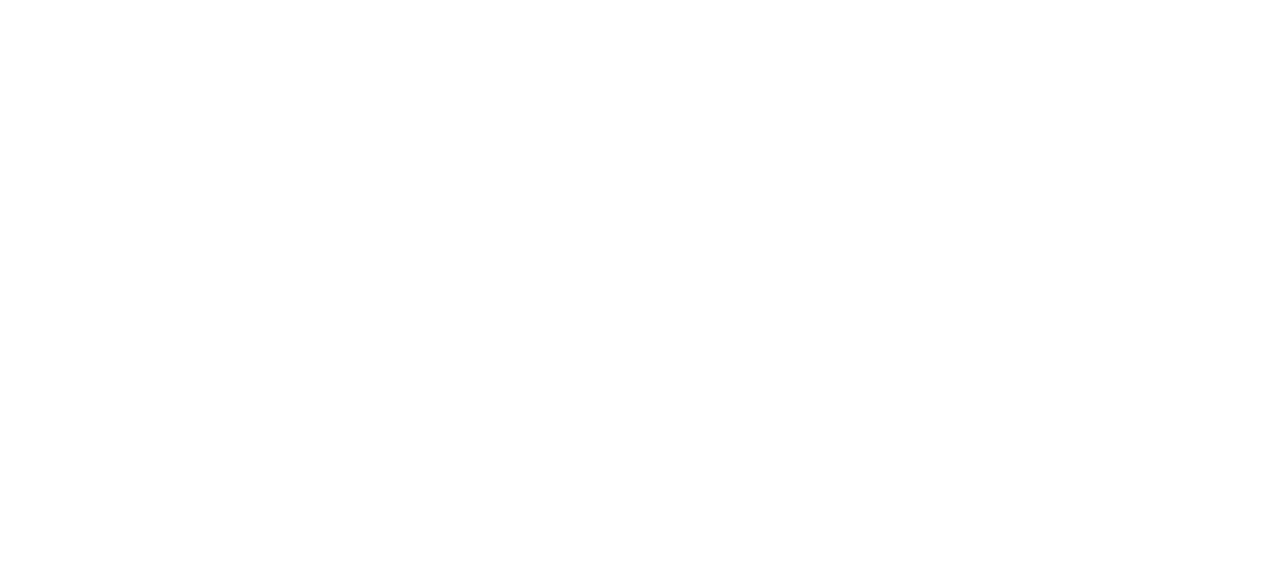
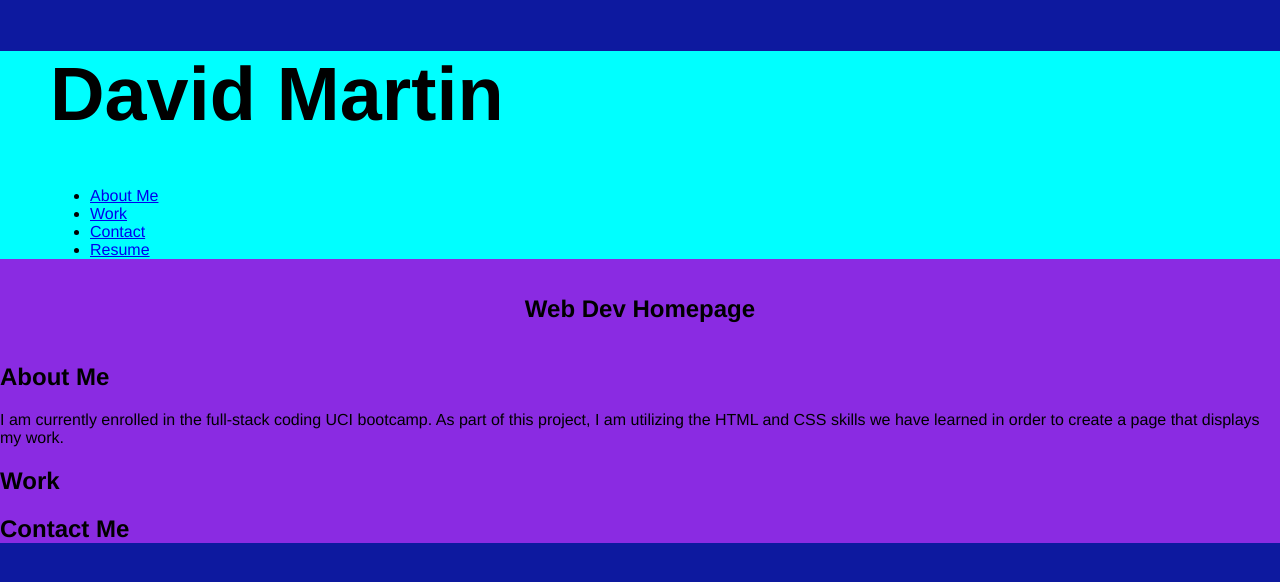
Before and after one commit to David8127/Portfolio-1, a plain HTML site: page index.html in a window 1280 px wide. Drawn offline with Linux system fonts and the light colour scheme.

Commit message:
added to CSS and HTML

```diff
--- a/index.html
+++ b/index.html
@@ -5,8 +5,49 @@
     <meta http-equiv="X-UA-Compatible" content="IE=edge">
     <meta name="viewport" content="width=device-width, initial-scale=1.0">
     <title>David Martin//Web Developer Portfolio</title>
+    <link rel="stylesheet" href="./style.css">
 </head>
 <body>
+    <header>
+        <h1>David Martin</h1>
+        <nav>
+            <ul>
+                <li><a href="#About" title="About Me"> About Me</a></li>
+                <li><a href="#Work" title="Work">Work</a></li>
+                <li><a href="#Contact-me" title="Contact">Contact</a></li>
+                <li><a href="#Resume" title="resume">Resume</a></li>
+            </ul>
+        </nav>
+    </header>
+    <section class="banner">
+        <div>
+            <h2>Web Dev Homepage</h2>
+        </div>
+    </section>
+    <main>
+        <section id="about">
+            <h2>About Me</h2>
+                <p>I am currently enrolled in the full-stack coding UCI bootcamp. As part of this project, I am utilizing the HTML and CSS skills we have learned in order to create a page that displays my work.</p>
+
+
+        </section>
+            <h2>Work</h2>
+
+        <section id="work">
+
+
+        </section>
+            <h2>Contact Me</h2>
+
+        <section id="contact me">
+
+
+        </section>
+
+
+
+    </main>
+
 
 </body>
 </html>
--- a/style.css
+++ b/style.css
@@ -0,0 +1,43 @@
+:root {
+    background-color: rgb(13, 25, 159);
+}
+
+* {
+
+}
+
+body {
+    font-family: 'Franklin Gothic Medium', 'Arial Narrow', Arial, sans-serif;
+    margin: 0;
+    padding: 0;
+    background-color: blueviolet;
+}
+
+header {
+    padding-left: 50px;
+    background-color: aqua;
+}
+
+header h1 {
+    font-size: 2cm;
+}
+
+.banner {
+    display: flex;
+    justify-content: center;
+}
+
+
+header h2 {
+    display: flex;
+    justify-content: center;
+}
+
+
+
+
+
+
+
+
+/*Add media queries*/
```
